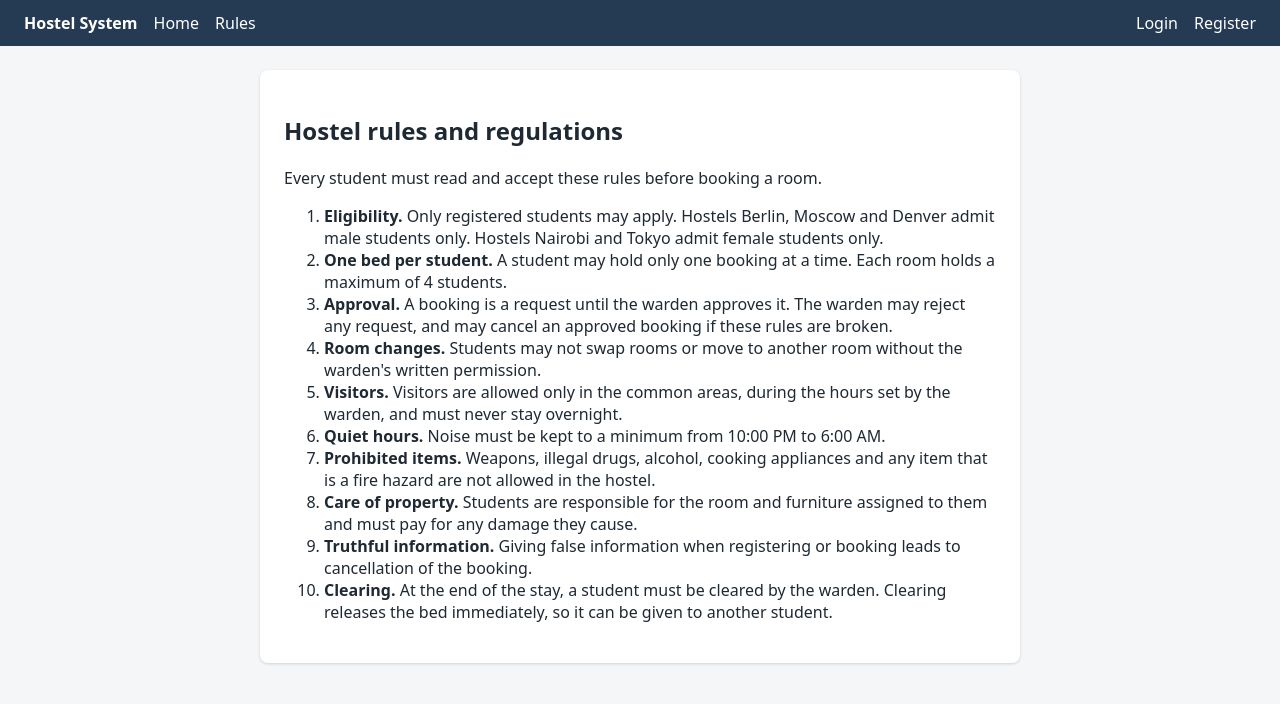
After one commit to alecki-coder/Hostel_System, a Flask app: template templates/rules.html in a window 1280 px wide. The commit adds this page. Shown: the top 704 px of the page. Run offline with Flask 3, Linux system fonts and the light colour scheme; the template is opened without the code that fills it, so the values that code supplies are empty.

Commit message:
Add rules and booking templates, update navigation layout

```diff
--- /dev/null
+++ b/templates/_rules_text.html
@@ -0,0 +1,12 @@
+<ol>
+  <li><strong>Eligibility.</strong> Only registered students may apply. Hostels Berlin, Moscow and Denver admit male students only. Hostels Nairobi and Tokyo admit female students only.</li>
+  <li><strong>One bed per student.</strong> A student may hold only one booking at a time. Each room holds a maximum of 4 students.</li>
+  <li><strong>Approval.</strong> A booking is a request until the warden approves it. The warden may reject any request, and may cancel an approved booking if these rules are broken.</li>
+  <li><strong>Room changes.</strong> Students may not swap rooms or move to another room without the warden's written permission.</li>
+  <li><strong>Visitors.</strong> Visitors are allowed only in the common areas, during the hours set by the warden, and must never stay overnight.</li>
+  <li><strong>Quiet hours.</strong> Noise must be kept to a minimum from 10:00 PM to 6:00 AM.</li>
+  <li><strong>Prohibited items.</strong> Weapons, illegal drugs, alcohol, cooking appliances and any item that is a fire hazard are not allowed in the hostel.</li>
+  <li><strong>Care of property.</strong> Students are responsible for the room and furniture assigned to them and must pay for any damage they cause.</li>
+  <li><strong>Truthful information.</strong> Giving false information when registering or booking leads to cancellation of the booking.</li>
+  <li><strong>Clearing.</strong> At the end of the stay, a student must be cleared by the warden. Clearing releases the bed immediately, so it can be given to another student.</li>
+</ol>
--- a/templates/base.html
+++ b/templates/base.html
@@ -7,24 +7,30 @@
   <style>
     body { font-family: system-ui, sans-serif; margin: 0; background: #f4f6f8; color: #1f2933; }
     nav { background: #243b53; padding: 12px 24px; display: flex; gap: 16px; align-items: center; }
-    nav a { color: #fff; text-decoration: none; }
+    nav a, nav strong, nav span { color: #fff; text-decoration: none; }
     nav .spacer { flex: 1; }
     main { max-width: 760px; margin: 24px auto; padding: 0 16px; }
     .card { background: #fff; padding: 24px; border-radius: 8px; box-shadow: 0 1px 3px rgba(0,0,0,.15); }
     label { display: block; margin-top: 12px; font-weight: 600; }
     input, select { width: 100%; padding: 8px; margin-top: 4px; box-sizing: border-box; }
+    input[type="checkbox"] { width: auto; margin-right: 8px; }
     button { margin-top: 16px; padding: 10px 18px; background: #243b53; color: #fff; border: 0; border-radius: 4px; cursor: pointer; }
     table { width: 100%; border-collapse: collapse; margin-top: 12px; }
     th, td { text-align: left; padding: 8px; border-bottom: 1px solid #e4e7eb; }
     .msg { padding: 10px 14px; border-radius: 4px; margin-bottom: 12px; }
     .msg.error { background: #fde8e8; color: #9b1c1c; }
     .msg.success { background: #e3f9e5; color: #1f6f2d; }
+    .rules-box { background: #f9fafb; border: 1px solid #e4e7eb; border-radius: 4px; padding: 8px 24px; margin-top: 12px; }
   </style>
 </head>
 <body>
   <nav>
     <strong>Hostel System</strong>
     <a href="/">Home</a>
+    <a href="/rules">Rules</a>
+    {% if session.get('role') == 'student' %}
+      <a href="/book">My booking</a>
+    {% endif %}
     <span class="spacer"></span>
     {% if session.get('user_id') %}
       <span>{{ session.get('full_name') }} ({{ session.get('role') }})</span>
--- /dev/null
+++ b/templates/rules.html
@@ -0,0 +1,9 @@
+{% extends "base.html" %}
+{% block title %}Rules and Regulations{% endblock %}
+{% block content %}
+<div class="card">
+  <h2>Hostel rules and regulations</h2>
+  <p>Every student must read and accept these rules before booking a room.</p>
+  {% include "_rules_text.html" %}
+</div>
+{% endblock %}
```
Also changed, not shown: templates/book.html (added, +49 -0 lines).
